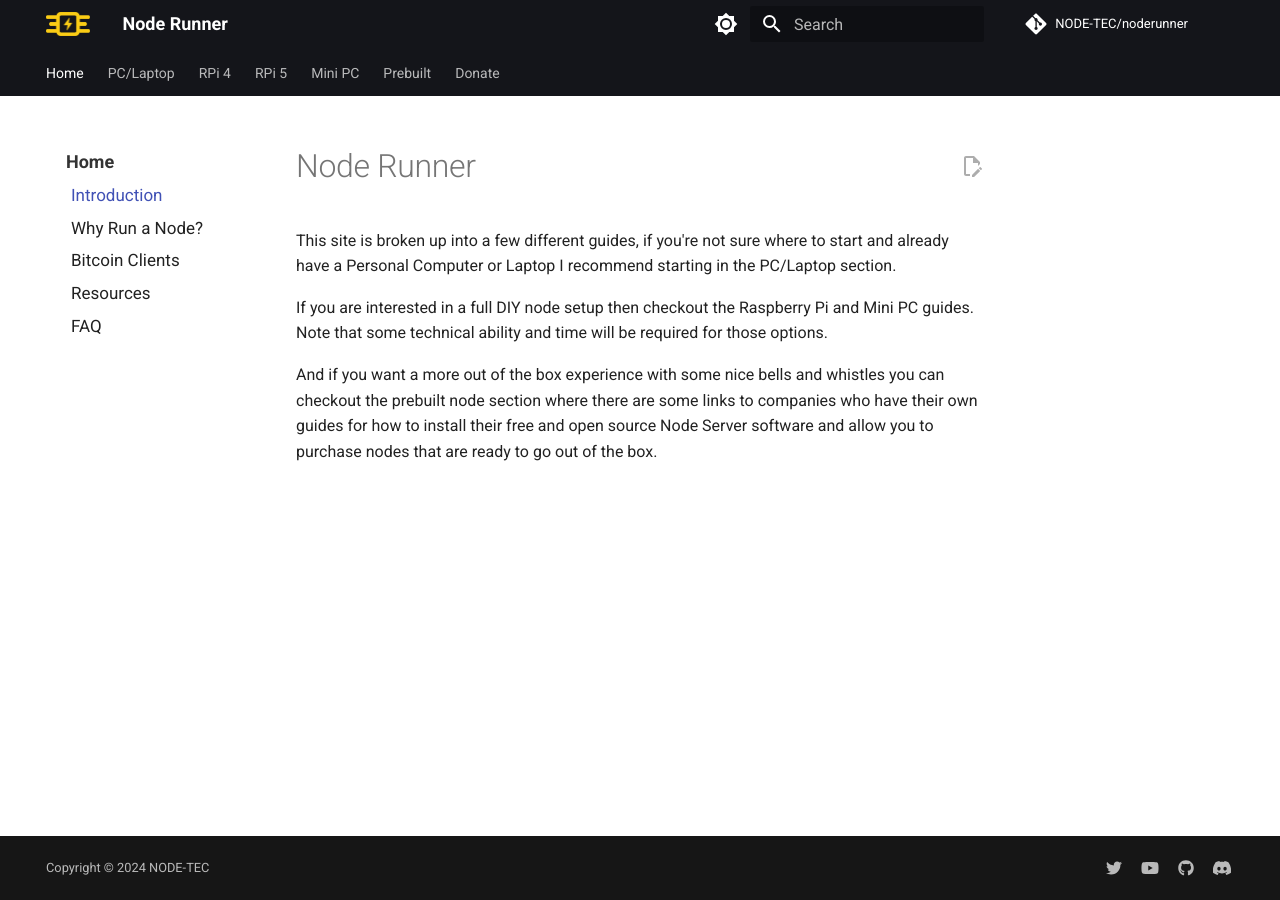
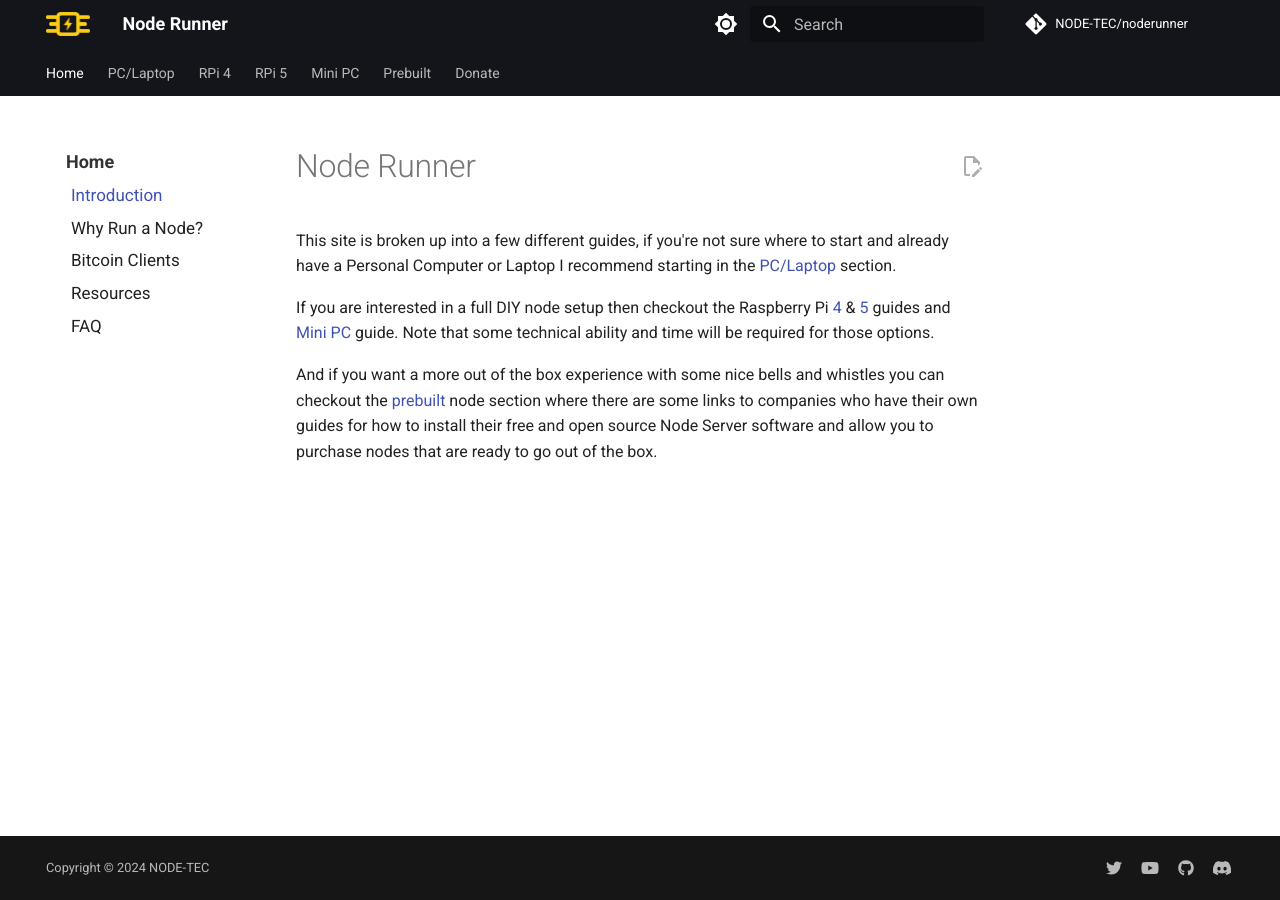
Before and after one commit to nodetec/noderunner, an MkDocs documentation site: the page built from docs/index.md, in a window 1280 px wide. Built offline with MkDocs 1.6.1 and Material for MkDocs 9.7.7, drawn with Linux system fonts in a browser that asks for light colours; comment, search, counter and statistics services are not loaded.

Commit message:
why run a node section

```diff
--- a/docs/index.md
+++ b/docs/index.md
@@ -1,7 +1,7 @@
 # Node Runner
 
-This site is broken up into a few different guides, if you're not sure where to start and already have a Personal Computer or Laptop I recommend starting in the PC/Laptop section.
+This site is broken up into a few different guides, if you're not sure where to start and already have a Personal Computer or Laptop I recommend starting in the [PC/Laptop](/pc) section.
 
-If you are interested in a full DIY node setup then checkout the Raspberry Pi and Mini PC guides. Note that some technical ability and time will be required for those options.
+If you are interested in a full DIY node setup then checkout the Raspberry Pi [4](/rpi4) & [5](/rpi5) guides and [Mini PC](/mini-pc) guide. Note that some technical ability and time will be required for those options.
 
-And if you want a more out of the box experience with some nice bells and whistles you can checkout the prebuilt node section where there are some links to companies who have their own guides for how to install their free and open source Node Server software and allow you to purchase nodes that are ready to go out of the box.
+And if you want a more out of the box experience with some nice bells and whistles you can checkout the [prebuilt](/prebuilt) node section where there are some links to companies who have their own guides for how to install their free and open source Node Server software and allow you to purchase nodes that are ready to go out of the box.
```
Also changed, not shown: docs/why-run-a-node.md (+15 -0 lines).
